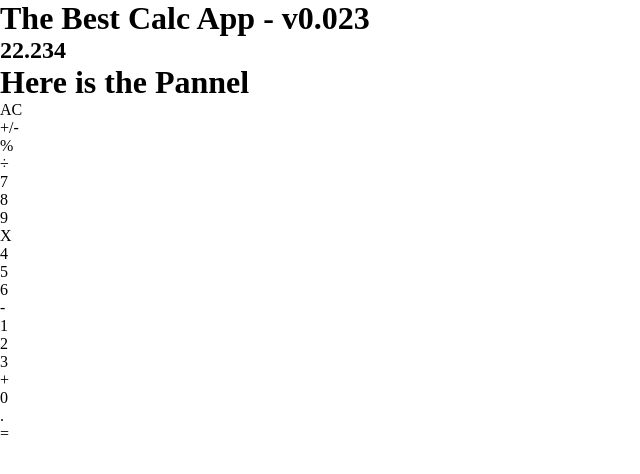
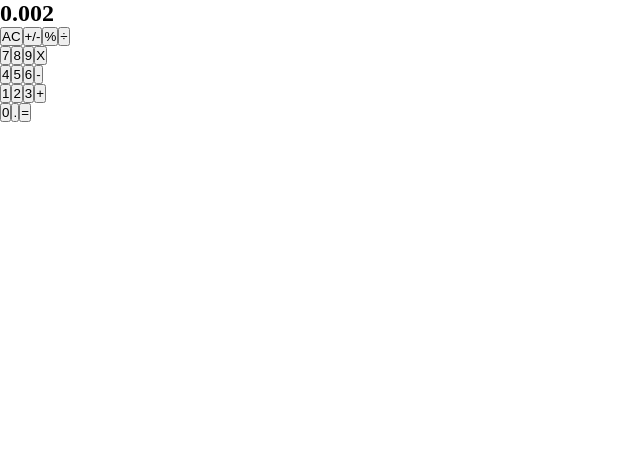
Before and after one commit to canriquez/react-calculator, a React (Create React App) app: page / in a window 1280 px wide. Shown: the top 474 px of the page, without its empty margins (0-640 px from the left). Built offline with nearby package versions, Linux system fonts and the light colour scheme.

Commit message:
structure component into independent files

```diff
--- a/src/components/App.js
+++ b/src/components/App.js
@@ -1,80 +1,19 @@
 import React from 'react';
-import PropTypes from 'prop-types';
+import Display from './Display';
+import ButtonPanel from './ButtonPanel';
+import Big from 'big.js';
 
-const Display = props => {
-    const { result } = props;
-    return (
+const x = Big(0.002).toString();
 
-        <div id="displayWrap">
-            <h2 className="displayNumbers">
-                {result}
-            </h2>
-        </div>
-    );
-};
-
-//Defaults and proptypes
-Display.propTypes = {
-    result: PropTypes.string,
-};
-
-Display.defaultProps = {
-    result: '0.0',
-};
-
-
-const Button = props => {
-    const { buttonName, buttonType } = props;
-    return (
-        <p key={'tecla_' + buttonName} className={buttonType} > {buttonName} </p>
-    )
-}
-
-Button.defaultProps = {
-    buttonName: 'H',
-};
-Button.propTypes = {
-    buttonName: PropTypes.string,
-    buttonType: PropTypes.string,
-};
-
-const ButtonPanel = props => {
-
-    const panelKeys = {
-        1: ['AC', '+/-', '%', '÷'],
-        2: ['7', '8', '9', 'X'],
-        3: ['4', '5', '6', '-'],
-        4: ['1', '2', '3', '+'],
-        5: ['0', '.', '=']
-    }
-    let panelTag = []
-    Object.keys(panelKeys).forEach(key => {
-        //console.log(key, panelKeys[key]);
-        if (key === '5') { console.log(' i am n 5') }
-        //panelTag.push('<div>');
-        panelTag.push(<div key={'row_' + key}> {
-            panelKeys[key].map(bttn =>
-                <Button
-                    key={'btn_' + bttn}
-                    buttonName={bttn}
-                    buttonType={bttn === '0' ? 'zeroBtn' : 'allBtn'}
-                />
-            )
-        } </div>);
-        //panelTag.push('</div>');
-        console.log(panelTag);
-    });
+const App = () => {
 
     return (
         <>
-            <h1>
-                Here is the Pannel
-        </h1>
-            <div className="pannelBoard">
-                {panelTag}
-            </div>
+            <Display result={x} />
+            <ButtonPanel />
         </>
     )
+
 }
 
-export { Display, ButtonPanel };
+export default App;
--- /dev/null
+++ b/src/components/Button.js
@@ -0,0 +1,20 @@
+import React from 'react';
+import PropTypes from 'prop-types';
+
+
+const Button = props => {
+    const { buttonName, buttonType } = props;
+    return (
+        <button key={'tecla_' + buttonName} className={buttonType} > {buttonName} </button>
+    )
+}
+
+Button.defaultProps = {
+    buttonName: 'H',
+};
+Button.propTypes = {
+    buttonName: PropTypes.string,
+    buttonType: PropTypes.string,
+};
+
+export default Button;
--- /dev/null
+++ b/src/components/ButtonPanel.js
@@ -0,0 +1,34 @@
+import React from 'react';
+import Button from './Button'
+
+const ButtonPanel = props => {
+
+    const panelKeys = {
+        1: ['AC', '+/-', '%', '÷'],
+        2: ['7', '8', '9', 'X'],
+        3: ['4', '5', '6', '-'],
+        4: ['1', '2', '3', '+'],
+        5: ['0', '.', '=']
+    }
+    let panelTag = []
+    Object.keys(panelKeys).forEach(key => {
+        panelTag.push(<div key={'row_' + key}> {
+            panelKeys[key].map(bttn =>
+                <Button
+                    key={'btn_' + bttn}
+                    buttonName={bttn}
+                    buttonType={bttn === '0' ? 'zeroBtn' : 'allBtn'}
+                />
+            )
+        } </div>);
+    });
+
+    return (
+        <div className="pannelBoard">
+            {panelTag}
+        </div>
+
+    )
+}
+
+export default ButtonPanel;
--- /dev/null
+++ b/src/components/Display.js
@@ -0,0 +1,25 @@
+import React from 'react';
+import PropTypes from 'prop-types';
+
+const Display = props => {
+    const { result } = props;
+    return (
+
+        <div id="displayWrap">
+            <h2 className="displayNumbers">
+                {result}
+            </h2>
+        </div>
+    );
+};
+
+//Defaults and proptypes
+Display.propTypes = {
+    result: PropTypes.string,
+};
+
+Display.defaultProps = {
+    result: '0',
+};
+
+export default Display;
--- a/src/index.js
+++ b/src/index.js
@@ -1,18 +1,9 @@
 import React from 'react';
 import ReactDOM from 'react-dom';
 import './index.css';
-import Big from 'big.js';
-import { Display, ButtonPanel } from './components/App';
-
-const x = Big(0.023);
-
-const theBestString = `The Best Calc App - v${x}`;
+import App from './components/App';
 
 ReactDOM.render(
-  <div>
-    <h1>{theBestString}</h1>
-    <Display result="22.234" />
-    <ButtonPanel />
-  </div>,
+  <App />,
   document.getElementById('root'),
 );
```
